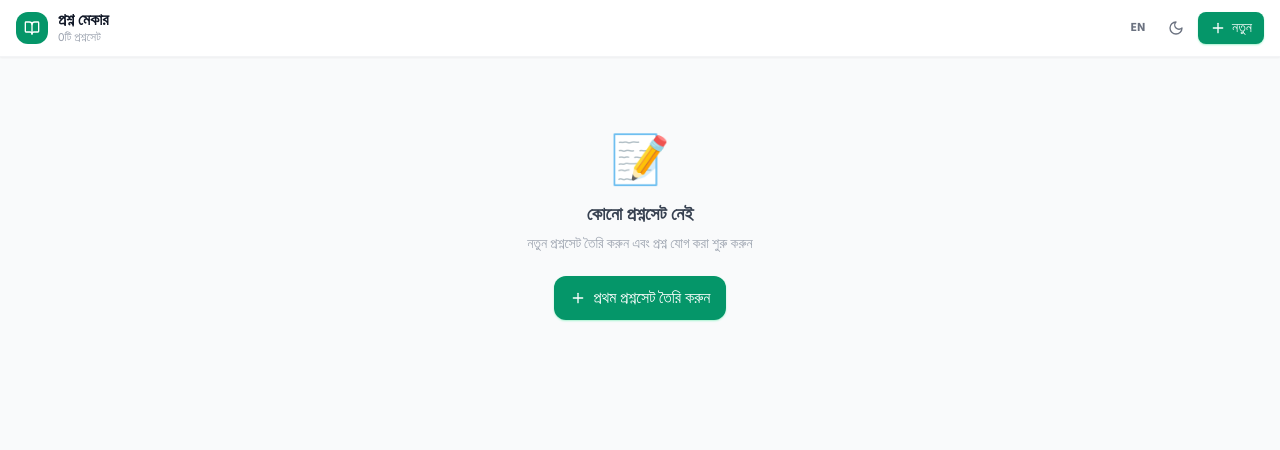
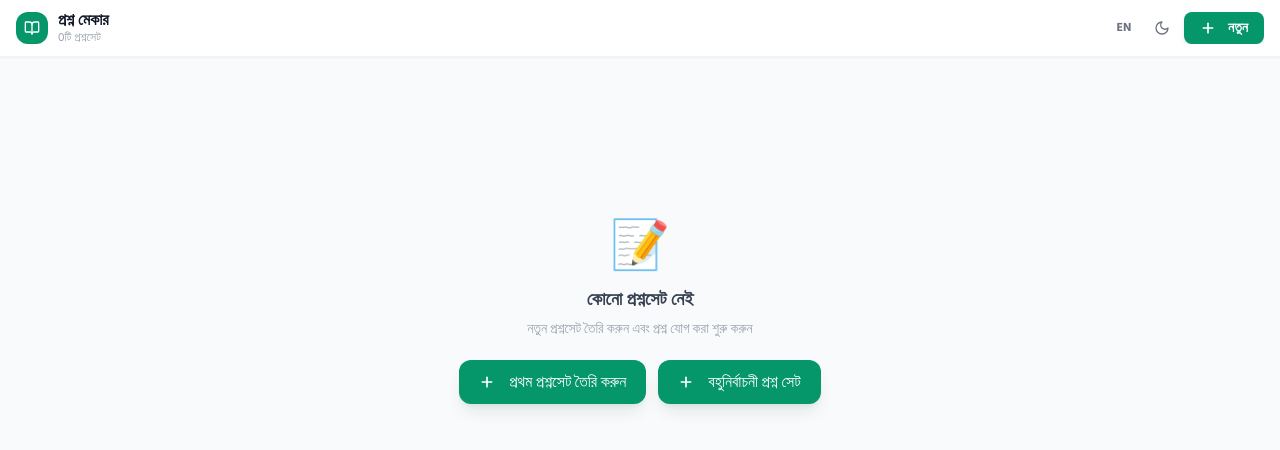
Before and after one commit to thbappy7706/bangla-question-maker, a React (Vite) app: page /bangla-question-maker/editor/1 in a window 1280 px wide. Both pictures are taken after a click on the button "ড্যাশবোর্ডে যান". Shown: the top 450 px of the page. Built offline with nearby package versions, Linux system fonts and the light colour scheme.

Commit message:
homepage mod

```diff
--- a/src/components/question/AddQuestionFAB.tsx
+++ b/src/components/question/AddQuestionFAB.tsx
@@ -10,13 +10,18 @@ import { showToast } from '@/components/ui';
 import { cn } from '@/lib/utils';
 import { useT } from '@/lib/i18n';
 
-interface Props { setId: string; }
+interface Props { setId: string; isMCQOnly?: boolean; }
 
-export default function AddQuestionFAB({ setId }: Props) {
+export default function AddQuestionFAB({ setId, isMCQOnly }: Props) {
   const t = useT();
   const { addQuestion } = useStore();
   const [step, setStep] = useState<'closed' | 'select' | QuestionType>('closed');
   const [saving, setSaving] = useState(false);
+
+  const handleClick = () => {
+    if (isMCQOnly) setStep('mcq');
+    else setStep('select');
+  };
 
   const TYPES: { type: QuestionType; label: string; desc: string; icon: string; color: string }[] = [
     { type: 'srijonshil', label: t('qtype.srijonshil'), desc: t('fab.srijonshilDesc'), icon: '📖', color: 'bg-violet-50 border-violet-200 active:bg-violet-100 dark:bg-violet-900/20 dark:border-violet-700 dark:active:bg-violet-900/40' },
@@ -39,7 +44,7 @@ export default function AddQuestionFAB({ setId }: Props) {
     <>
       {/* FAB */}
       <button
-        onClick={() => setStep('select')}
+        onClick={handleClick}
         className={cn(
           'fixed bottom-6 right-5 z-40 w-14 h-14 rounded-full shadow-xl',
           'flex items-center justify-center transition-all duration-200 active:scale-95',
--- a/src/lib/i18n.ts
+++ b/src/lib/i18n.ts
@@ -25,6 +25,7 @@ const translations = {
     'app.title': { bn: 'প্রশ্ন মেকার', en: 'Question Maker' },
     'app.setCount': { bn: (n: number) => `${n}টি প্রশ্নসেট`, en: (n: number) => `${n} question set${n !== 1 ? 's' : ''}` },
     'app.new': { bn: 'নতুন', en: 'New' },
+    'app.newMCQ': { bn: 'বহুনির্বাচনী প্রশ্ন সেট', en: 'MCQ Question Set' },
     'dashboard.empty.title': { bn: 'কোনো প্রশ্নসেট নেই', en: 'No question sets' },
     'dashboard.empty.desc': { bn: 'নতুন প্রশ্নসেট তৈরি করুন এবং প্রশ্ন যোগ করা শুরু করুন', en: 'Create a new question set and start adding questions' },
     'dashboard.empty.action': { bn: 'প্রথম প্রশ্নসেট তৈরি করুন', en: 'Create first question set' },
--- a/src/pages/Dashboard.tsx
+++ b/src/pages/Dashboard.tsx
@@ -61,12 +61,16 @@ export default function Dashboard() {
   const [createOpen, setCreateOpen] = useState(false);
   const [editSet, setEditSet] = useState<QuestionSet | null>(null);
   const [deleteId, setDeleteId] = useState<string | null>(null);
+  const [createType, setCreateType] = useState<'normal' | 'mcq'>('normal');
 
   const qCount = (id: string) => questions.filter(q => q.setId === id).length;
   const typeCount = (id: string, type: string) => questions.filter(q => q.setId === id && q.type === type).length;
 
   const handleCreate = (data: any) => {
-    const s = createSet(data as Omit<QuestionSet, 'id' | 'createdAt' | 'updatedAt'>);
+    const s = createSet({
+      ...(data as Omit<QuestionSet, 'id' | 'createdAt' | 'updatedAt' | 'isMCQOnly'>),
+      isMCQOnly: createType === 'mcq'
+    });
     setCreateOpen(false);
     showToast(t('toast.setCreated'));
     navigate(`/editor/${s.id}`);
@@ -101,11 +105,11 @@ export default function Dashboard() {
               <p className="text-xs text-gray-400 dark:text-gray-500">{t('app.setCount', sets.length)}</p>
             </div>
           </div>
-          <div className="flex items-center gap-1.5">
+          <div className="flex items-center gap-1.5 overflow-x-auto scrollbar-hide">
             {/* Language toggle */}
             <button
               onClick={toggleLang}
-              className="w-8 h-8 rounded-lg hover:bg-gray-100 dark:hover:bg-gray-700 flex items-center justify-center text-gray-500 dark:text-gray-400 transition-colors"
+              className="w-8 h-8 min-w-[32px] rounded-lg hover:bg-gray-100 dark:hover:bg-gray-700 flex items-center justify-center text-gray-500 dark:text-gray-400 transition-colors"
               title={lang === 'bn' ? 'Switch to English' : 'বাংলায় পরিবর্তন করুন'}
             >
               <span className="text-xs font-bold">{lang === 'bn' ? 'EN' : 'বাং'}</span>
@@ -113,13 +117,13 @@ export default function Dashboard() {
             {/* Dark mode toggle */}
             <button
               onClick={toggleTheme}
-              className="w-8 h-8 rounded-lg hover:bg-gray-100 dark:hover:bg-gray-700 flex items-center justify-center text-gray-500 dark:text-gray-400 transition-colors"
+              className="w-8 h-8 min-w-[32px] rounded-lg hover:bg-gray-100 dark:hover:bg-gray-700 flex items-center justify-center text-gray-500 dark:text-gray-400 transition-colors"
               title={theme === 'light' ? 'Dark Mode' : 'Light Mode'}
             >
               {theme === 'light' ? <Moon className="w-4 h-4" /> : <Sun className="w-4 h-4" />}
             </button>
-            <Button onClick={() => setCreateOpen(true)} size="sm">
-              <Plus className="w-4 h-4" />
+            <Button onClick={() => { setCreateType('normal'); setCreateOpen(true); }} size="sm" className="whitespace-nowrap px-4 font-bold shadow-md shadow-emerald-900/10">
+              <Plus className="w-4 h-4 mr-1.5" strokeWidth={2.5} />
               {t('app.new')}
             </Button>
           </div>
@@ -127,19 +131,30 @@ export default function Dashboard() {
       </div>
 
       {/* Content */}
-      <div className="px-4 py-4 space-y-3 pb-8">
+      <div className="px-4 py-4 space-y-4 pb-8 max-w-2xl mx-auto">
         {sets.length === 0 ? (
+          <div className="flex-1 flex flex-col justify-center min-h-[60vh]">
             <EmptyState
               icon="📝"
               title={t('dashboard.empty.title')}
               desc={t('dashboard.empty.desc')}
               action={
-              <Button onClick={() => setCreateOpen(true)}>
-                <Plus className="w-4 h-4" />
+                <div className="flex flex-row items-center justify-center gap-3">
+                  <Button onClick={() => { setCreateType('normal'); setCreateOpen(true); }} className="px-5 shadow-lg shadow-emerald-900/10">
+                    <Plus className="w-4 h-4 mr-1.5" strokeWidth={2.5} />
                     {t('dashboard.empty.action')}
                   </Button>
+                  <Button
+                    onClick={() => { setCreateType('mcq'); setCreateOpen(true); }}
+                    className="px-5 bg-emerald-600 hover:bg-emerald-700 text-white border-none shadow-lg shadow-emerald-900/10"
+                  >
+                    <Plus className="w-4 h-4 mr-1.5" strokeWidth={2.5} />
+                    {t('app.newMCQ')}
+                  </Button>
+                </div>
               }
             />
+          </div>
         ) : (
           sets.map(s => (
             <Card
--- a/src/pages/Editor.tsx
+++ b/src/pages/Editor.tsx
@@ -179,7 +179,7 @@ export default function Editor() {
       </div>
 
       {/* Floating Add Button */}
-      <AddQuestionFAB setId={id!} />
+      <AddQuestionFAB setId={id!} isMCQOnly={qs.isMCQOnly} />
     </div>
   );
 }
--- a/src/types/index.ts
+++ b/src/types/index.ts
@@ -9,6 +9,7 @@ export interface QuestionSet {
   fullMarks: number | '';
   duration: number | '';
   note: string;
+  isMCQOnly?: boolean;
   createdAt: string;
   updatedAt: string;
 }
```
Lines whose indentation alone changed are shown as unchanged.
